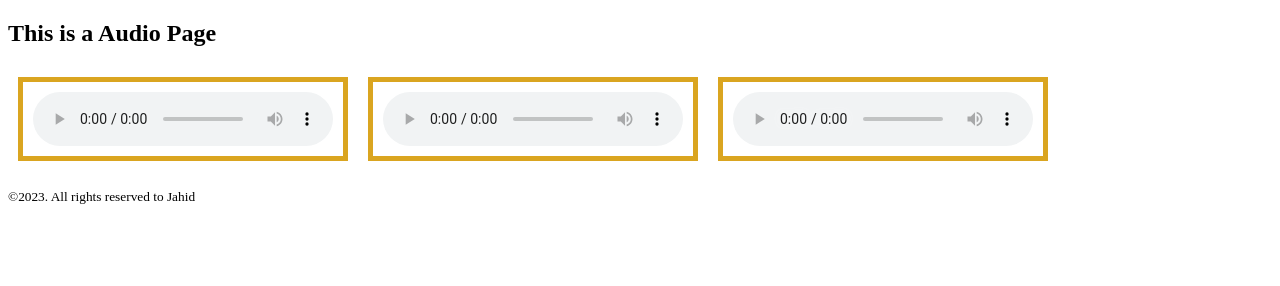
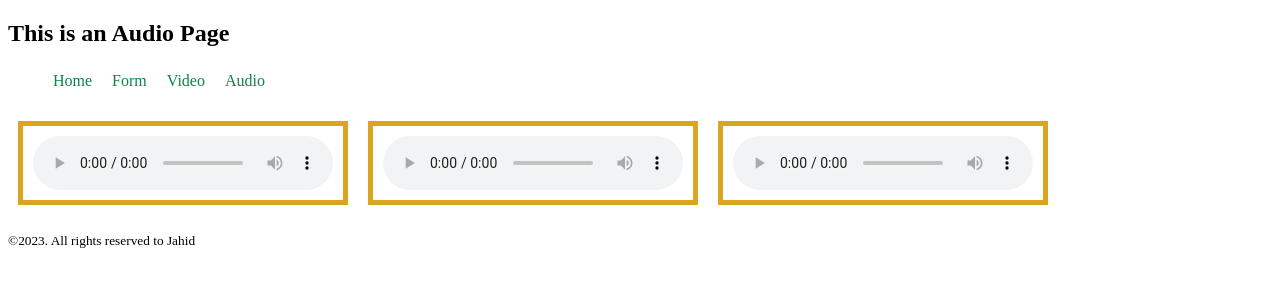
Before and after one commit to jahidkhandakar/git-repo1, a plain HTML site: page audio.html in a window 1280 px wide. Drawn offline with Linux system fonts and the light colour scheme.

Commit message:
navigation added to all the pages

```diff
--- a/audio.html
+++ b/audio.html
@@ -14,10 +14,19 @@
             padding: 10px;
         }
     </style>
+    <link rel="stylesheet" href="styles/nav.css">
 </head>
 <body>
     <header>
-        <h2>This is a Audio Page</h2>
+        <h2>This is an Audio Page</h2>
+        <nav>
+            <ul>
+                <li><a href="index.html">Home</a></li>
+                <li><a href="form.html">Form</a></li>
+                <li><a href="video.html">Video</a></li>
+                <li><a href="audio.html">Audio</a></li>
+            </ul>
+        </nav>
     </header>
 
     <main>
```
Also changed, not shown: form.html (+10 -1 lines), index.html (+6 -3 lines), video.html (+10 -1 lines), nav.png (added).
